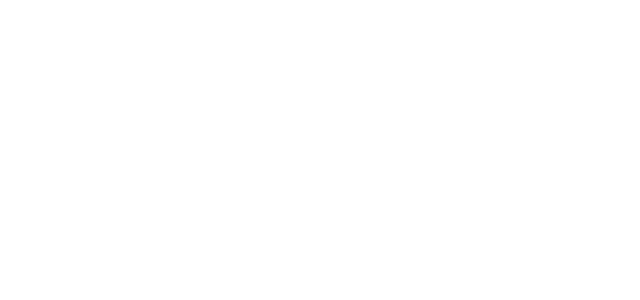
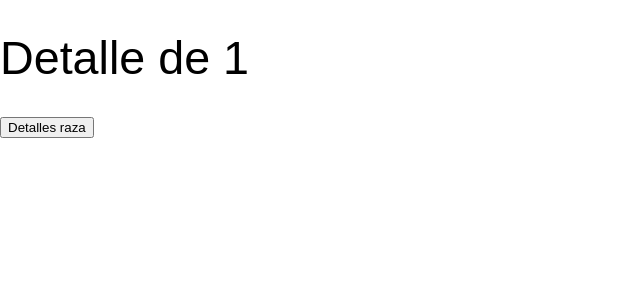
Before and after one commit to CoronaTeam1/proyect-goodboy, a React (Create React App) app in the folder client/: page /1 in a window 1280 px wide. Shown: the top 300 px of the page, without its empty margins (0-640 px from the left). Built offline with nearby package versions, Linux system fonts and the light colour scheme.

Commit message:
services juan

```diff
--- a/client/src/App.jsx
+++ b/client/src/App.jsx
@@ -36,7 +36,7 @@
           <Breed />
         </Route>
 
-        <Route path="/breed-details">
+        <Route path="/:breed">
           <BreedsDetails />
         </Route>
 
--- a/client/src/components/elements/Breeds/Breeds.jsx
+++ b/client/src/components/elements/Breeds/Breeds.jsx
@@ -1,7 +1,9 @@
 import React, { useState } from "react";
+import { useHistory } from 'react-router-dom'
 import BreedsServices from "../../../services/breed.services";
 
 const Breed = () => {
+
   const getBreed = index => {
     BreedsServices.getBreed(index)
       .then(elm => setBreed(elm))
@@ -12,13 +14,14 @@
     breed.description
       ? setDetailsBreed(breed.description)
       : BreedsServices.getDetailsBreed(breed)
-          .then(details => setDetailsBreed(details))
-          .catch(err => setDetailsBreed([err]));
+        .then(details => setDetailsBreed(details))
+        .catch(err => setDetailsBreed([err]));
   };
 
   const [breed, setBreed] = useState();
   const [index, setIndex] = useState(1);
   const [detailsBreed, setDetailsBreed] = useState("");
+  const history = useHistory()
 
   console.log(detailsBreed);
   return (
@@ -29,7 +32,8 @@
           breed.map((elm, idx) => (
             <>
               <h3 key={elm._id}>{elm.name}</h3>
-              <button onClick={() => getDetailsBreed(elm)}>
+              <button onClick={() => history.push(`/${elm.name}`)}>
+                {/* <button onClick={() => getDetailsBreed(elm)}> */}
                 Detalles raza
               </button>
             </>
@@ -38,7 +42,7 @@
       <div>
         <p>{detailsBreed && detailsBreed}</p>
       </div>
-      {/* <div><p>{detailsBreed && detailsBreed.info}</p></div> */}
+      <div><p>{detailsBreed && detailsBreed.info}</p></div>
     </>
   );
 };
--- a/client/src/components/elements/Breeds/BreedsDetails.jsx
+++ b/client/src/components/elements/Breeds/BreedsDetails.jsx
@@ -1,21 +1,44 @@
-import React, { useState } from "react";
+import React, { useState, useEffect } from "react";
+import { useParams } from 'react-router-dom'
+
 import BreedsServices from "../../../services/breed.services";
 
 
 const BreedDetails = () => {
 
+  const { breed } = useParams()
+  console.log(breed)
+
+  const [details, setDetailsBreed] = useState(null);
+
+  // useEffect(() => {
+  //   BreedsServices.getDetailsBreed(breed).then(details => setDetailsBreed(details)).catch(err => setDetailsBreed([err]))
+  // }, [])
 
   const getDetailsBreed = breed => {
-    BreedsServices.getDetailsBreed(breed).then(details => setDetailsBreed(details)).catch(err => setDetailsBreed([err]))
+    console.log(breed)
+    BreedsServices.getDetailsBreed(breed)
+      .then(response => {
+        console.log(response)
+        return setDetailsBreed(response)
+      })
+      .catch(err => setDetailsBreed([err]))
   }
 
-  const [detailsBreed, setDetailsBreed] = useState('')
+  if (details) {
+    console.log(details)
+  }
 
   return (
     <>
-      <h1>Detalle de la raza</h1>
+      <h1>Detalle de {breed}</h1>
 
-      {/* {/* <div>{detailsBreed && detailsBreed.map((elm, idx) => <><h3 key={idx}>{elm}</h3><button onClick={() => getDetailsBreed(elm)}>Detalles raza</button></>)}</div> */} */}
+      <button onClick={() => getDetailsBreed(breed)}>
+        Detalles raza
+              </button>
+
+      {/* <p>{details && details}</p> */}
+
     </>
   );
 };
--- a/client/src/services/breed.services.js
+++ b/client/src/services/breed.services.js
@@ -8,13 +8,18 @@
     .then(response => response.data)
     .catch(err => console.log(err))
 
-const getDetailsBreed = breed => axios
-    .post('/breed/details', {
-        breed
-    })
-    .then(response => response.data.description)
-    .catch(error => console.log(error))
-
+const getDetailsBreed = breed => {
+    console.log(breed)
+    axios
+        .post('/breed/details', {
+            breed
+        })
+        .then(response => {
+            console.log(response.data.description)
+            return response.data
+        })
+        .catch(error => console.log(error))
+}
 export default {
     getBreed,
     getDetailsBreed
```
Also changed, not shown: 2 other files (tests, documents, lock files or other folders).
